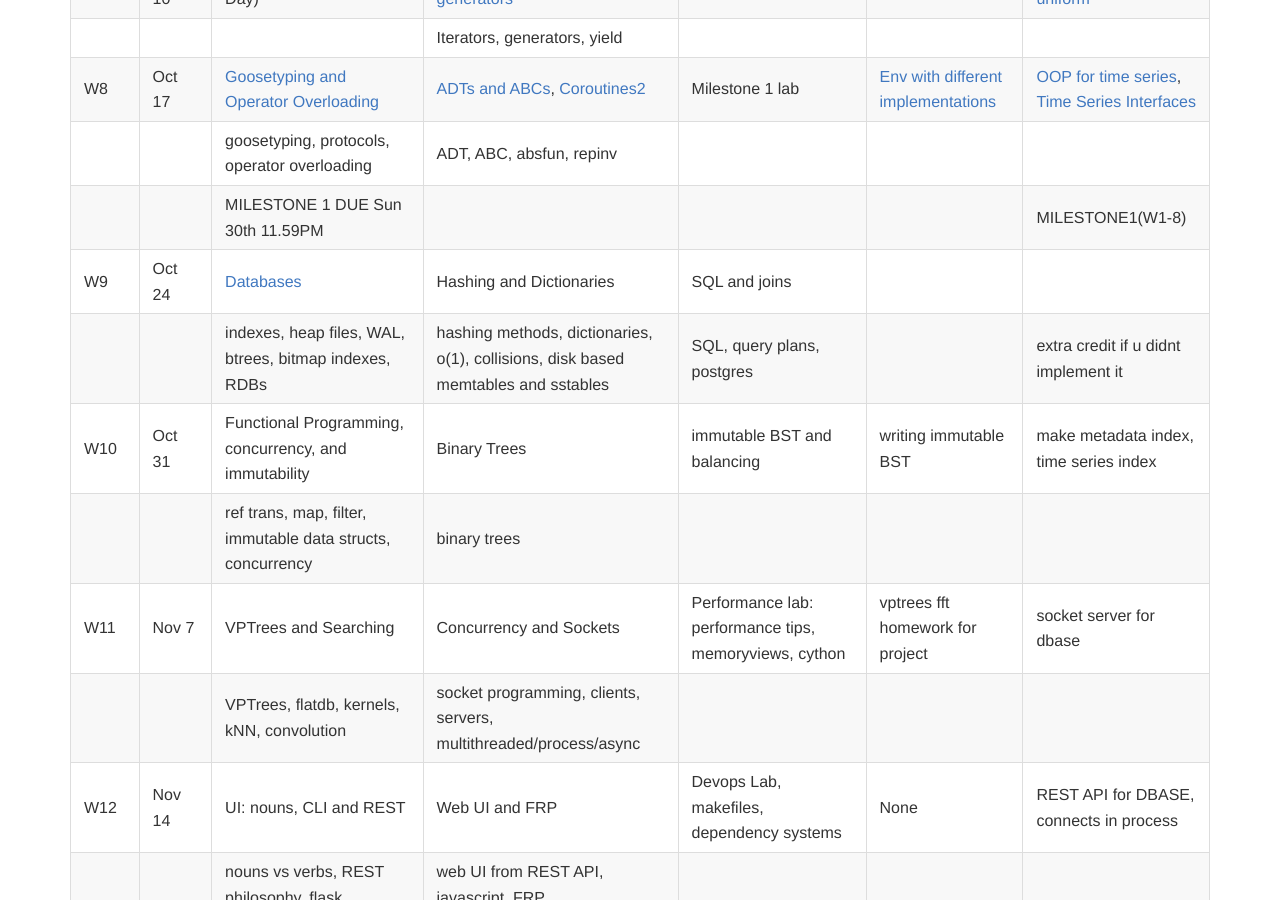
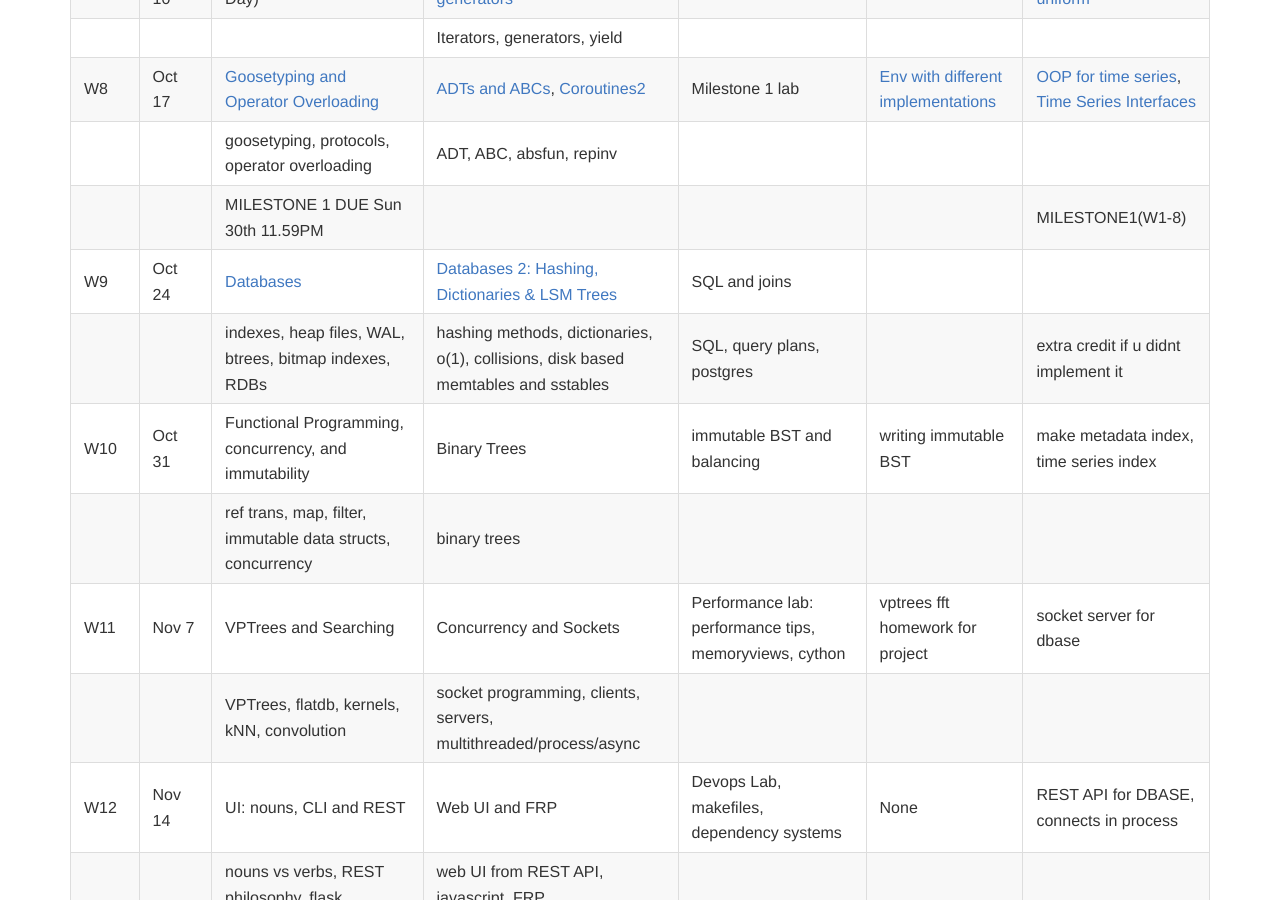
Before and after one commit to iacs-cs207/cs207-2016, a Jekyll site: the page built from schedule.md, in a window 1280 px wide and 900 px high, scrolled down 988 px. Built offline with Jekyll 4.4.1, drawn with Linux system fonts in a browser that asks for light colours; nearby versions of some CDN libraries; Markdown is read by kramdown in place of the engine named in the settings.

Commit message:
added dbases 2

```diff
--- a/schedule.md
+++ b/schedule.md
@@ -21,7 +21,7 @@ layout: default
 | W8   | Oct 17     | [Goosetyping and Operator Overloading](https://github.com/iacs-cs207/cs207-2016/blob/master/lectures/GooseOverloading.ipynb) | [ADTs and ABCs](https://github.com/iacs-cs207/cs207-2016/blob/master/lectures/ADT.ipynb), [Coroutines2](https://github.com/iacs-cs207/cs207-2016/blob/master/lectures/gensandcoros2.ipynb) | Milestone 1 lab                          | [Env with different implementations](https://github.com/iacs-cs207/cs207-2016/blob/master/homeworks/hw8.ipynb) | [OOP for time series](https://iacs-cs207.github.io/cs207-2016/projects/project4.html), [Time Series Interfaces](https://iacs-cs207.github.io/cs207-2016/projects/project5.html) |
 |      |            | goosetyping, protocols, operator overloading | ADT, ABC, absfun, repinv                 |                                          |                                          |                                          |
 |      |            | MILESTONE 1 DUE Sun 30th 11.59PM         |                                          |                                          |                                          | MILESTONE1(W1-8)                         |
-| W9   | Oct 24     | [Databases](https://github.com/iacs-cs207/cs207-2016/blob/master/lectures/Databases1.ipynb)                     | Hashing and Dictionaries                 | SQL and joins                            |                                          |                                          |
+| W9   | Oct 24     | [Databases](https://github.com/iacs-cs207/cs207-2016/blob/master/lectures/Databases1.ipynb)                     | [Databases 2: Hashing, Dictionaries & LSM Trees](https://github.com/iacs-cs207/cs207-2016/blob/master/lectures/Databases2.ipynb)              | SQL and joins                            |                                          |                                          |
 |      |            | indexes, heap files, WAL, btrees, bitmap indexes, RDBs | hashing methods, dictionaries, o(1), collisions, disk based memtables and sstables | SQL, query plans, postgres               |                                          | extra credit if u didnt implement it     |
 | W10  | Oct 31     | Functional Programming, concurrency, and immutability | Binary Trees                             | immutable BST and balancing              | writing immutable BST                    | make metadata index, time series index   |
 |      |            | ref trans, map, filter, immutable data structs, concurrency | binary trees                             |                                          |                                          |                                          |
```
